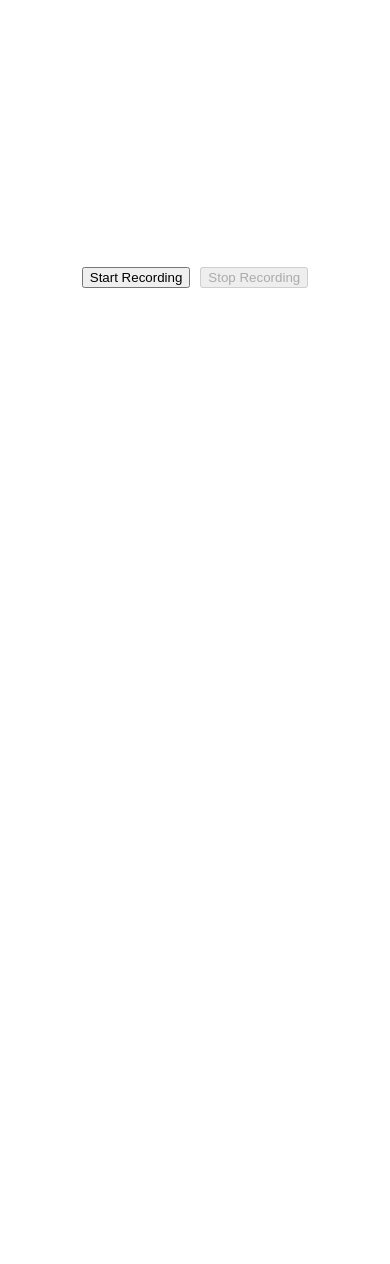
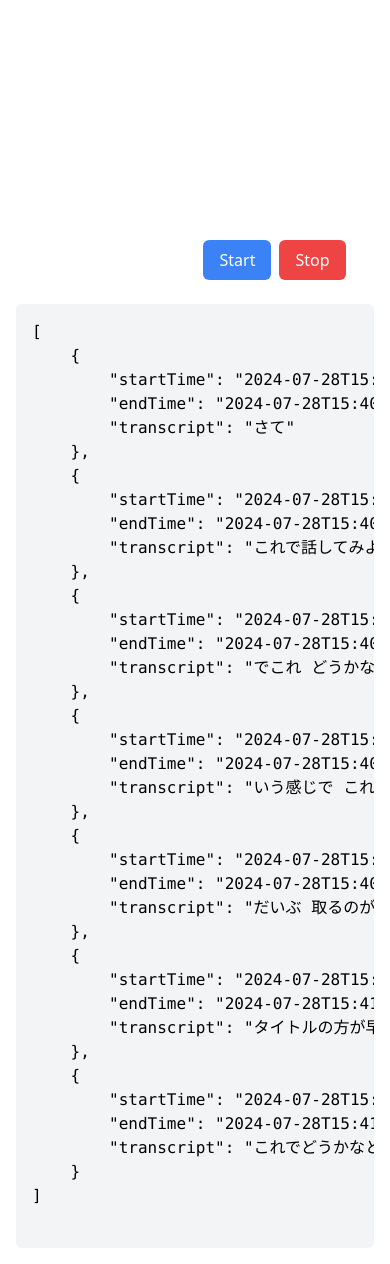
Before and after one commit to cha1ra/yb-syabeclip-php, a PHP site: page /simple_recording.php in a window 390 px wide; the page is wider, and only the part inside the window is pictured. Shown: the part 688-1952 px from the top of that part. Before the commit the page ends 976 px from the top of that part, so only its background shows below. Run offline with PHP 8.4, Linux system fonts and the light colour scheme; some libraries are stand-ins or nearby versions.

Commit message:
feat: 書き起こし機能の追加

```diff
--- a/app/js/services/recordingService.js
+++ b/app/js/services/recordingService.js
@@ -1,5 +1,8 @@
 let mediaRecorder;
 let sessionId = '';
+let recognition;
+let transcripts = [];
+let startTime;
 
 export async function startPreview() {
     const preview = document.getElementById('preview');
@@ -75,6 +78,8 @@ export async function startRecording() {
     sessionId = new Date().toISOString().replace(/[-:.]/g, "");
     document.getElementById('startBtn').disabled = true;
     document.getElementById('stopBtn').disabled = false;
+
+    startSpeechRecognition();
 }
 
 function handleDataAvailable(event) {
@@ -85,12 +90,16 @@ function handleDataAvailable(event) {
 
 export function stopRecording() {
     mediaRecorder.stop();
+    recognition.stop();
     document.getElementById('startBtn').disabled = false;
     document.getElementById('stopBtn').disabled = true;
 
     mediaRecorder.onstop = () => {
         mediaRecorder.ondataavailable = handleDataAvailable;
     };
+
+    console.log(JSON.stringify(transcripts, null, 2));
+    document.getElementById('jsonDisplay').textContent = JSON.stringify(transcripts, null, 2);
 }
 
 async function uploadChunk(chunk) {
@@ -109,3 +118,40 @@ async function uploadChunk(chunk) {
         console.log('Chunk uploaded successfully');
     }
 }
+
+function startSpeechRecognition() {
+    const SpeechRecognition = window.SpeechRecognition || window.webkitSpeechRecognition;
+    recognition = new SpeechRecognition();
+    // recognition.continuous = true;
+    // 一時的な認識結果を無効にする
+    recognition.interimResults = false;
+    recognition.lang = 'ja-JP';
+
+    recognition.onspeechstart = () => {
+        console.log('speechstart');
+        startTime = new Date().toISOString();
+    };
+
+    recognition.onresult = (event) => {
+        const result = event.results[event.results.length - 1];
+        if (result.isFinal) { // 確定になったタイミングでpush
+            const transcript = result[0].transcript;
+            const endTime = new Date().toISOString();
+            transcripts.push({
+                startTime: startTime,
+                endTime: endTime,
+                transcript: transcript
+            });
+            console.log(JSON.stringify(transcripts, null, 2));
+            document.getElementById('jsonDisplay').textContent = JSON.stringify(transcripts, null, 2);
+        }
+    };
+
+    recognition.onend = () => {
+        if (document.getElementById('stopBtn').disabled === false) {
+            recognition.start();
+        }
+    };
+
+    recognition.start();
+}
--- a/app/simple_recording.php
+++ b/app/simple_recording.php
@@ -4,16 +4,60 @@
     <meta charset="UTF-8">
     <meta name="viewport" content="width=device-width, initial-scale=1.0">
     <title>Video Recorder</title>
+    <script src="https://cdn.tailwindcss.com"></script>
 </head>
-<body>
-    <div style="max-width: 540px; margin: 0 auto;">
-        <div style="position: relative; width: 100%; height: auto;">
-            <video id="preview" autoplay muted playsinline style="position: absolute; top: 0; left: 0; opacity: 0; width: 100%; height: auto;"></video>
-            <canvas id="canvas" style="position: absolute; top: 0; left: 0; width: 100%; height: auto;"></canvas>
+<body class="h-screen m-0">
+    <div class="h-screen grid grid-cols-1 md:grid-cols-2 m-0 mx-auto">
+        <div class="h-screen w-[56.25vh] m-0 mx-auto relative">
+            <div class="relative w-full h-auto">
+                <video id="preview" autoplay muted playsinline class="absolute top-0 left-0 opacity-0 w-full h-auto"></video>
+                <canvas id="canvas" class="absolute top-0 left-0 w-full h-auto"></canvas>
+            </div>
+            <div class="absolute bottom-2 left-0 w-full flex justify-center gap-2 z-10">
+                <button id="startBtn" class="bg-blue-500 text-white px-4 py-2 rounded-md">Start</button>
+                <button id="stopBtn" disabled class="bg-red-500 text-white px-4 py-2 rounded-md">Stop</button>
+            </div>
         </div>
-        <div style="position: absolute; bottom: 0; left: 0; width: 100%; display: flex; justify-content: center; gap: 10px; z-index: 100;">
-            <button id="startBtn">Start Recording</button>
-            <button id="stopBtn" disabled>Stop Recording</button>
+        <div class="relative w-full h-screen p-4">
+            <pre id="jsonDisplay" class="bg-gray-100 p-4 rounded-md overflow-auto h-full">
+[
+    {
+        "startTime": "2024-07-28T15:40:34.671Z",
+        "endTime": "2024-07-28T15:40:35.863Z",
+        "transcript": "さて"
+    },
+    {
+        "startTime": "2024-07-28T15:40:36.847Z",
+        "endTime": "2024-07-28T15:40:39.438Z",
+        "transcript": "これで話してみようかな というところなんですけども"
+    },
+    {
+        "startTime": "2024-07-28T15:40:40.632Z",
+        "endTime": "2024-07-28T15:40:42.343Z",
+        "transcript": "でこれ どうかなと"
+    },
+    {
+        "startTime": "2024-07-28T15:40:45.192Z",
+        "endTime": "2024-07-28T15:40:49.298Z",
+        "transcript": "いう感じで これでうまくいければ"
+    },
+    {
+        "startTime": "2024-07-28T15:40:50.125Z",
+        "endTime": "2024-07-28T15:40:53.102Z",
+        "transcript": "だいぶ 取るのが速くなるかな という風に思ってますと"
+    },
+    {
+        "startTime": "2024-07-28T15:41:02.273Z",
+        "endTime": "2024-07-28T15:41:04.374Z",
+        "transcript": "タイトルの方が早くなるかな と思ってます"
+    },
+    {
+        "startTime": "2024-07-28T15:41:19.586Z",
+        "endTime": "2024-07-28T15:41:22.175Z",
+        "transcript": "これでどうかなと思ってますが どうでしょうか"
+    }
+]
+            </pre>
         </div>
     </div>
 
```
